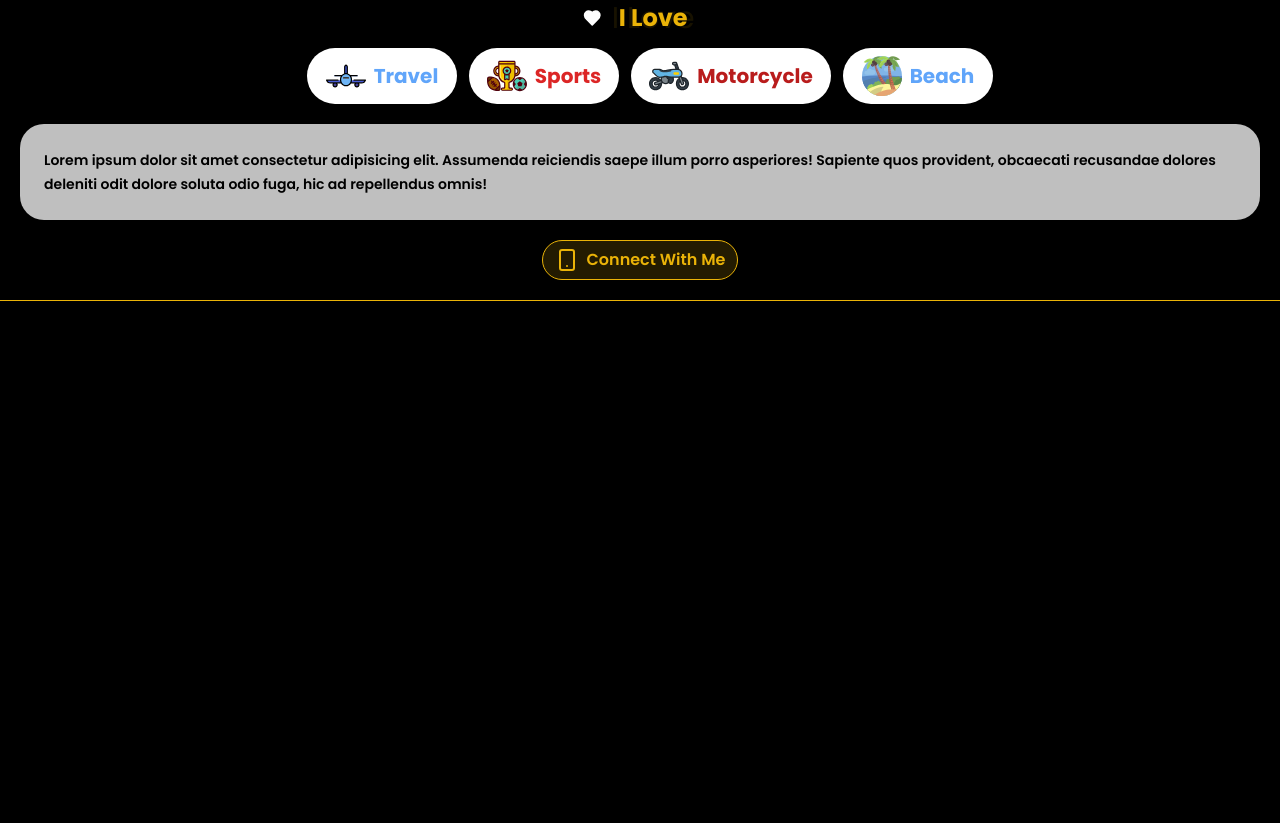
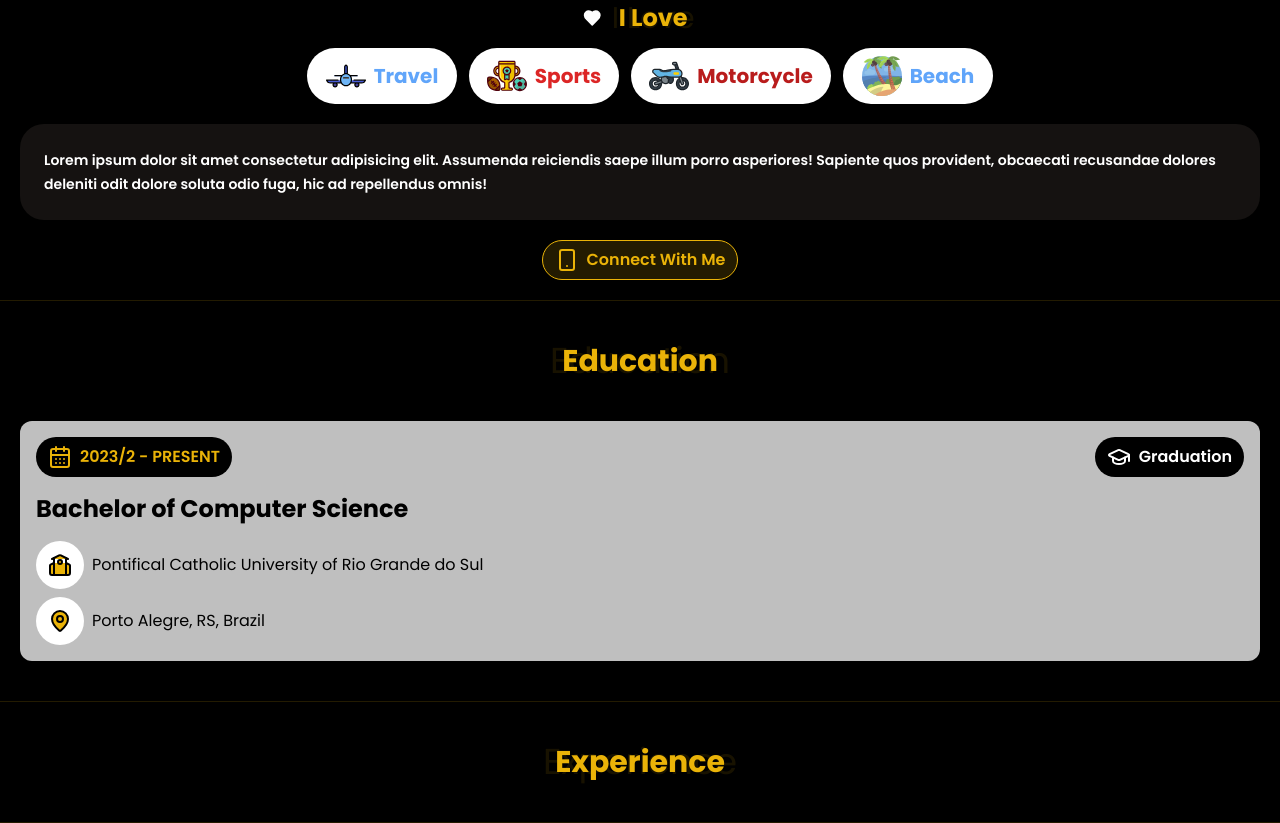
Before and after one commit to GhabrielMolina/portfolio-web, a React (Vite) app: page / in a window 1280 px wide. Shown: the part 1020-1843 px from the top of the page. Before the commit the page ends 1321 px from the top, so only its background shows below. Built offline with nearby package versions, Linux system fonts and the light colour scheme.

Commit message:
feat: add education and TitleField component

```diff
--- /dev/null
+++ b/src/_components/title-field.tsx
@@ -0,0 +1,16 @@
+interface TitleFieldProps {
+  title: string;
+}
+
+const TitleField = ({ title }: TitleFieldProps) => {
+  return (
+    <div className="relative text-center whitespace-nowrap w-full">
+      <h2 className="opacity-10 text-4xl text-yellowPrimary">{title}</h2>
+      <h3 className="absolute text-3xl text-yellowPrimary font-bold top-1/2 left-1/2 -translate-x-1/2 -translate-y-1/2">
+        {title}
+      </h3>
+    </div>
+  );
+};
+
+export default TitleField;
--- a/src/app.tsx
+++ b/src/app.tsx
@@ -1,9 +1,19 @@
 // https://nikunjthesiya.vercel.app/#skills
 
-import { Download, Heart, Mail, Smartphone } from "lucide-react";
+import {
+  Calendar,
+  CalendarDays,
+  Download,
+  GraduationCap,
+  Heart,
+  Mail,
+  MapPin,
+  School,
+  Smartphone,
+} from "lucide-react";
 import { Header } from "./_components/header";
 import { Button } from "./components/ui/button";
-import { Card, CardContent } from "./components/ui/card";
+import TitleField from "./_components/title-field";
 
 export function App() {
   return (
@@ -93,12 +103,7 @@ export function App() {
         className="mt-40 w-full flex flex-col items-center gap-5"
         id="about-me"
       >
-        <div className="relative text-center whitespace-nowrap w-full">
-          <h2 className="opacity-10 text-4xl text-yellowPrimary">About Me</h2>
-          <h3 className="absolute text-3xl text-yellowPrimary font-bold top-1/2 left-1/2 -translate-x-1/2 -translate-y-1/2">
-            About Me
-          </h3>
-        </div>
+        <TitleField title="About Me" />
 
         {/* I LOVE */}
         {/* TODO: fix the overflow */}
@@ -146,8 +151,8 @@ export function App() {
         </div>
 
         {/* README */}
-        <div className="bg-white bg-opacity-75 rounded-3xl p-6 mx-5">
-          <p className="text-sm leading-6 text-black font-semibold">
+        <div className="bg-stone-900 bg-opacity-75 rounded-3xl p-6 mx-5">
+          <p className="text-sm leading-6 font-semibold">
             Lorem ipsum dolor sit amet consectetur adipisicing elit. Assumenda
             reiciendis saepe illum porro asperiores! Sapiente quos provident,
             obcaecati recusandae dolores deleniti odit dolore soluta odio fuga,
@@ -156,13 +161,68 @@ export function App() {
         </div>
 
         {/* CONTACTE ME */}
-        <div className="border-b border-solid border-yellowPrimary pb-5 w-full flex justify-center">
+        <div className="border-b border-solid border-yellowPrimary/15 pb-5 w-full flex justify-center">
           <Button className="gap-2 text-yellowPrimary bg-yellowPrimary/15 rounded-full py-1 px-3 border border-solid border-yellowPrimary">
             <Smartphone />
             <p className="font-semibold text-base">Connect With Me</p>
           </Button>
         </div>
       </div>
+
+      {/* EDUCATION */}
+      <div className="py-10 border-b border-solid border-y-yellowPrimary/15">
+        <TitleField title="Education" />
+
+        {/* CARDS */}
+        <div className="w-full flex flex-col px-5 pt-10 gap-4 ">
+          {/* UNIVERSITY */}
+          <div className="bg-white bg-opacity-75 w-full rounded-xl p-4 space-y-4">
+            <div className="flex justify-between">
+              <div className="flex items-center gap-2 text-yellowPrimary bg-black px-3 py-2 rounded-full font-semibold">
+                <CalendarDays className="" />
+                <p>2023/2 - PRESENT</p>
+              </div>
+
+              <div className="flex items-center gap-2  bg-black px-3 py-2 rounded-full font-semibold">
+                <GraduationCap />
+                <p>Graduation</p>
+              </div>
+            </div>
+
+            <h2 className="text-2xl font-bold text-black ">
+              Bachelor of Computer Science
+            </h2>
+
+            <div className="space-y-2">
+              <div className="flex gap-2 items-center">
+                <div className="bg-white p-3 rounded-full items-center">
+                  <School className=" fill-yellowPrimary text-black" />
+                </div>
+                <p className="text-black w-[55%]">
+                  Pontifical Catholic University of Rio Grande do Sul
+                </p>
+              </div>
+
+              <div className="flex gap-2 items-center">
+                <div className="bg-white p-3 rounded-full">
+                  <MapPin className=" fill-yellowPrimary text-black" />
+                </div>
+                <p className="text-black">Porto Alegre, RS, Brazil</p>
+              </div>
+            </div>
+          </div>
+        </div>
+      </div>
+
+      {/* EXPERIENCE */}
+      <div className="py-10 border-b border-solid border-y-yellowPrimary/15">
+        <TitleField title="Experience" />
+
+        <div>
+
+        </div>
+      </div>
+
     </div>
   );
 }
```
